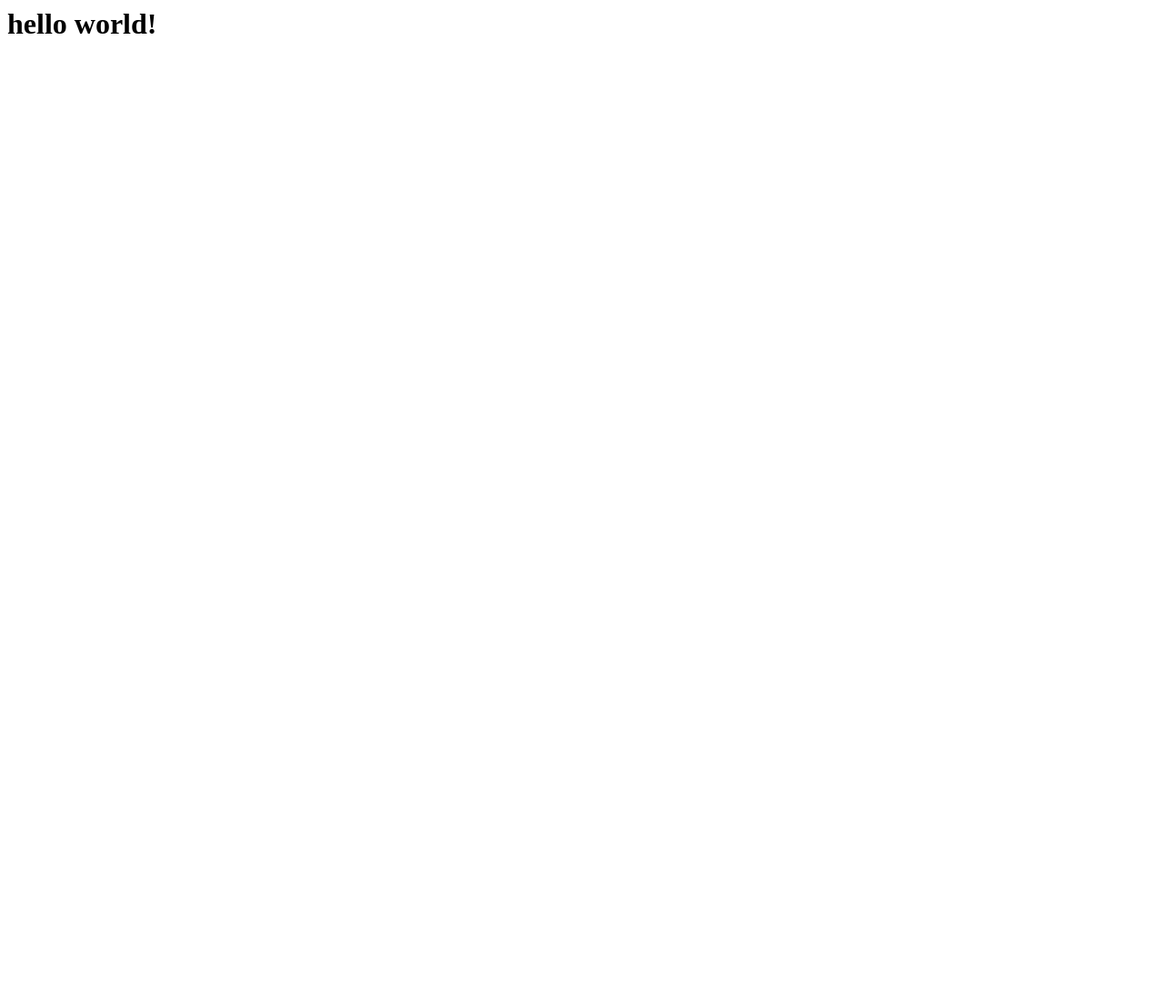
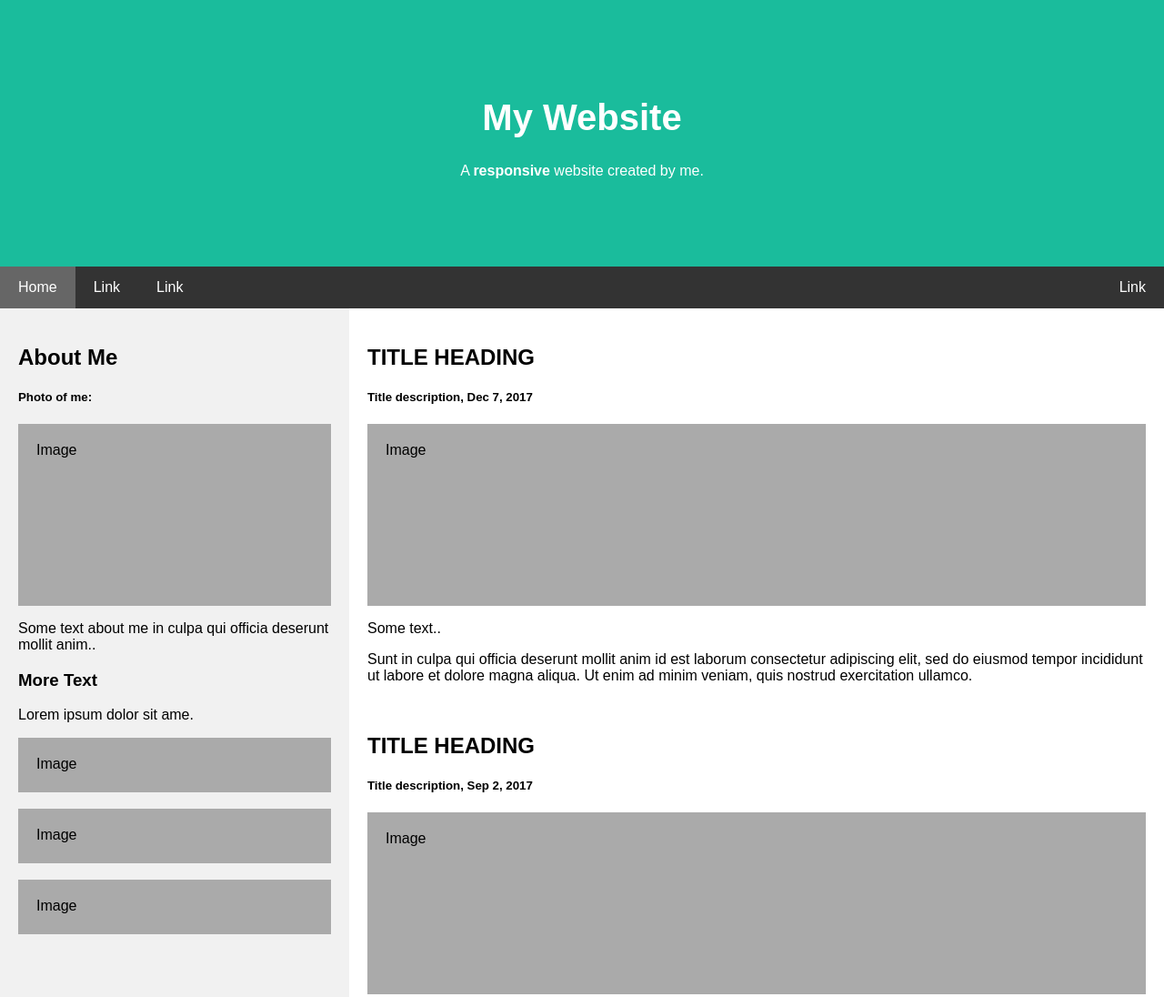
Before and after one commit to shouvik07/test-site, a plain HTML site: page index.html in a window 1280 px wide. Shown: the top 1096 px of the page at 91% size. Before the commit the page ends 800 px from the top, so only its background shows below. Drawn offline with Linux system fonts and the light colour scheme.

Commit message:
Update index.html
sample home page added

```diff
--- a/index.html
+++ b/index.html
@@ -1 +1,169 @@
-<h1>hello world!</h1>
+<!DOCTYPE html>
+<html lang="en">
+<head>
+<title>Page Title</title>
+<meta charset="UTF-8">
+<meta name="viewport" content="width=device-width, initial-scale=1">
+<style>
+* {
+  box-sizing: border-box;
+}
+
+/* Style the body */
+body {
+  font-family: Arial, Helvetica, sans-serif;
+  margin: 0;
+}
+
+/* Header/logo Title */
+.header {
+  padding: 80px;
+  text-align: center;
+  background: #1abc9c;
+  color: white;
+}
+
+/* Increase the font size of the heading */
+.header h1 {
+  font-size: 40px;
+}
+
+/* Sticky navbar - toggles between relative and fixed, depending on the scroll position. It is positioned relative until a given offset position is met in the viewport - then it "sticks" in place (like position:fixed). The sticky value is not supported in IE or Edge 15 and earlier versions. However, for these versions the navbar will inherit default position */
+.navbar {
+  overflow: hidden;
+  background-color: #333;
+  position: sticky;
+  position: -webkit-sticky;
+  top: 0;
+}
+
+/* Style the navigation bar links */
+.navbar a {
+  float: left;
+  display: block;
+  color: white;
+  text-align: center;
+  padding: 14px 20px;
+  text-decoration: none;
+}
+
+
+/* Right-aligned link */
+.navbar a.right {
+  float: right;
+}
+
+/* Change color on hover */
+.navbar a:hover {
+  background-color: #ddd;
+  color: black;
+}
+
+/* Active/current link */
+.navbar a.active {
+  background-color: #666;
+  color: white;
+}
+
+/* Column container */
+.row {
+  display: -ms-flexbox; /* IE10 */
+  display: flex;
+  -ms-flex-wrap: wrap; /* IE10 */
+  flex-wrap: wrap;
+}
+
+/* Create two unequal columns that sits next to each other */
+/* Sidebar/left column */
+.side {
+  -ms-flex: 30%; /* IE10 */
+  flex: 30%;
+  background-color: #f1f1f1;
+  padding: 20px;
+}
+
+/* Main column */
+.main {
+  -ms-flex: 70%; /* IE10 */
+  flex: 70%;
+  background-color: white;
+  padding: 20px;
+}
+
+/* Fake image, just for this example */
+.fakeimg {
+  background-color: #aaa;
+  width: 100%;
+  padding: 20px;
+}
+
+/* Footer */
+.footer {
+  padding: 20px;
+  text-align: center;
+  background: #ddd;
+}
+
+/* Responsive layout - when the screen is less than 700px wide, make the two columns stack on top of each other instead of next to each other */
+@media screen and (max-width: 700px) {
+  .row {
+    flex-direction: column;
+  }
+}
+
+/* Responsive layout - when the screen is less than 400px wide, make the navigation links stack on top of each other instead of next to each other */
+@media screen and (max-width: 400px) {
+  .navbar a {
+    float: none;
+    width: 100%;
+  }
+}
+</style>
+</head>
+<body>
+
+<div class="header">
+  <h1>My Website</h1>
+  <p>A <b>responsive</b> website created by me.</p>
+</div>
+
+<div class="navbar">
+  <a href="#" class="active">Home</a>
+  <a href="#">Link</a>
+  <a href="#">Link</a>
+  <a href="#" class="right">Link</a>
+</div>
+
+<div class="row">
+  <div class="side">
+    <h2>About Me</h2>
+    <h5>Photo of me:</h5>
+    <div class="fakeimg" style="height:200px;">Image</div>
+    <p>Some text about me in culpa qui officia deserunt mollit anim..</p>
+    <h3>More Text</h3>
+    <p>Lorem ipsum dolor sit ame.</p>
+    <div class="fakeimg" style="height:60px;">Image</div><br>
+    <div class="fakeimg" style="height:60px;">Image</div><br>
+    <div class="fakeimg" style="height:60px;">Image</div>
+  </div>
+  <div class="main">
+    <h2>TITLE HEADING</h2>
+    <h5>Title description, Dec 7, 2017</h5>
+    <div class="fakeimg" style="height:200px;">Image</div>
+    <p>Some text..</p>
+    <p>Sunt in culpa qui officia deserunt mollit anim id est laborum consectetur adipiscing elit, sed do eiusmod tempor incididunt ut labore et dolore magna aliqua. Ut enim ad minim veniam, quis nostrud exercitation ullamco.</p>
+    <br>
+    <h2>TITLE HEADING</h2>
+    <h5>Title description, Sep 2, 2017</h5>
+    <div class="fakeimg" style="height:200px;">Image</div>
+    <p>Some text..</p>
+    <p>Sunt in culpa qui officia deserunt mollit anim id est laborum consectetur adipiscing elit, sed do eiusmod tempor incididunt ut labore et dolore magna aliqua. Ut enim ad minim veniam, quis nostrud exercitation ullamco.</p>
+  </div>
+</div>
+
+<div class="footer">
+  <h2>Footer</h2>
+</div>
+
+</body>
+</html>
```
